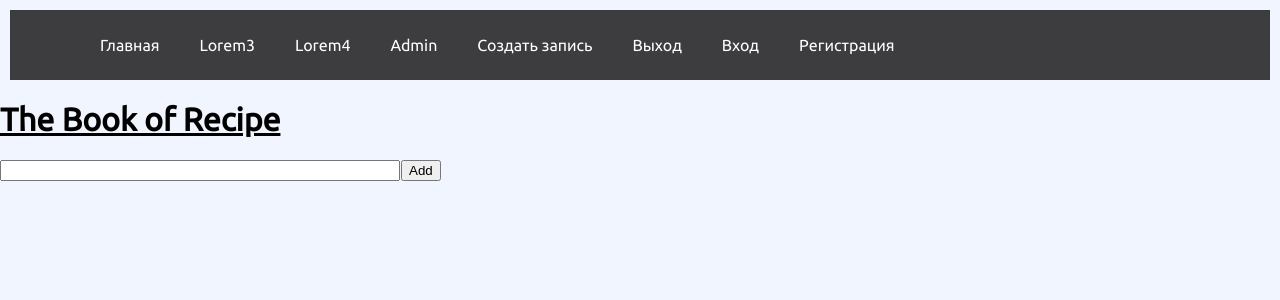
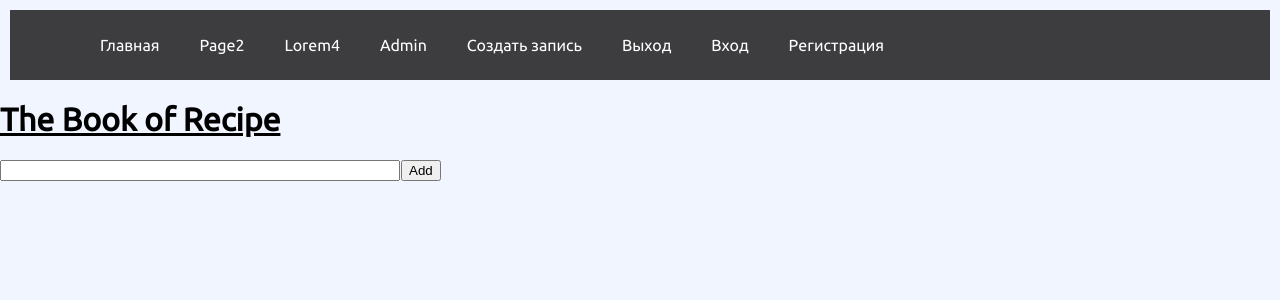
Before and after one commit to mitisit89/NoteApp, a Vue app in the folder client/: page / in a window 1280 px wide. Shown: the top 300 px of the page. Built offline with nearby package versions, Linux system fonts and the light colour scheme.

Commit message:
форматирование

```diff
--- a/client/src/components/NavMenu.vue
+++ b/client/src/components/NavMenu.vue
@@ -7,7 +7,7 @@
         </li>
 
         <li class="nav-link">
-					<a href="#">Lorem3</a>
+          <router-link to='/page2'>Page2</router-link>
         </li>
 
         <li class="nav-link">
@@ -49,6 +49,7 @@
   position: relative;
   align-content: space-between;
 }
+
 .nav-list,
 .auth-list {
   display: inline-flex;
@@ -58,11 +59,13 @@
   flex-flow: row wrap;
   padding: inherit;
 }
+
 .nav-link a {
   color: white;
 }
-.nav-menu{
-display:flex;
+
+.nav-menu {
+  display: flex;
   align-content: inherit;
   align-content: space-between;
 }
```
Also changed, not shown: client/src/router.js (+9 -4 lines). Lines whose indentation alone changed are shown as unchanged.
